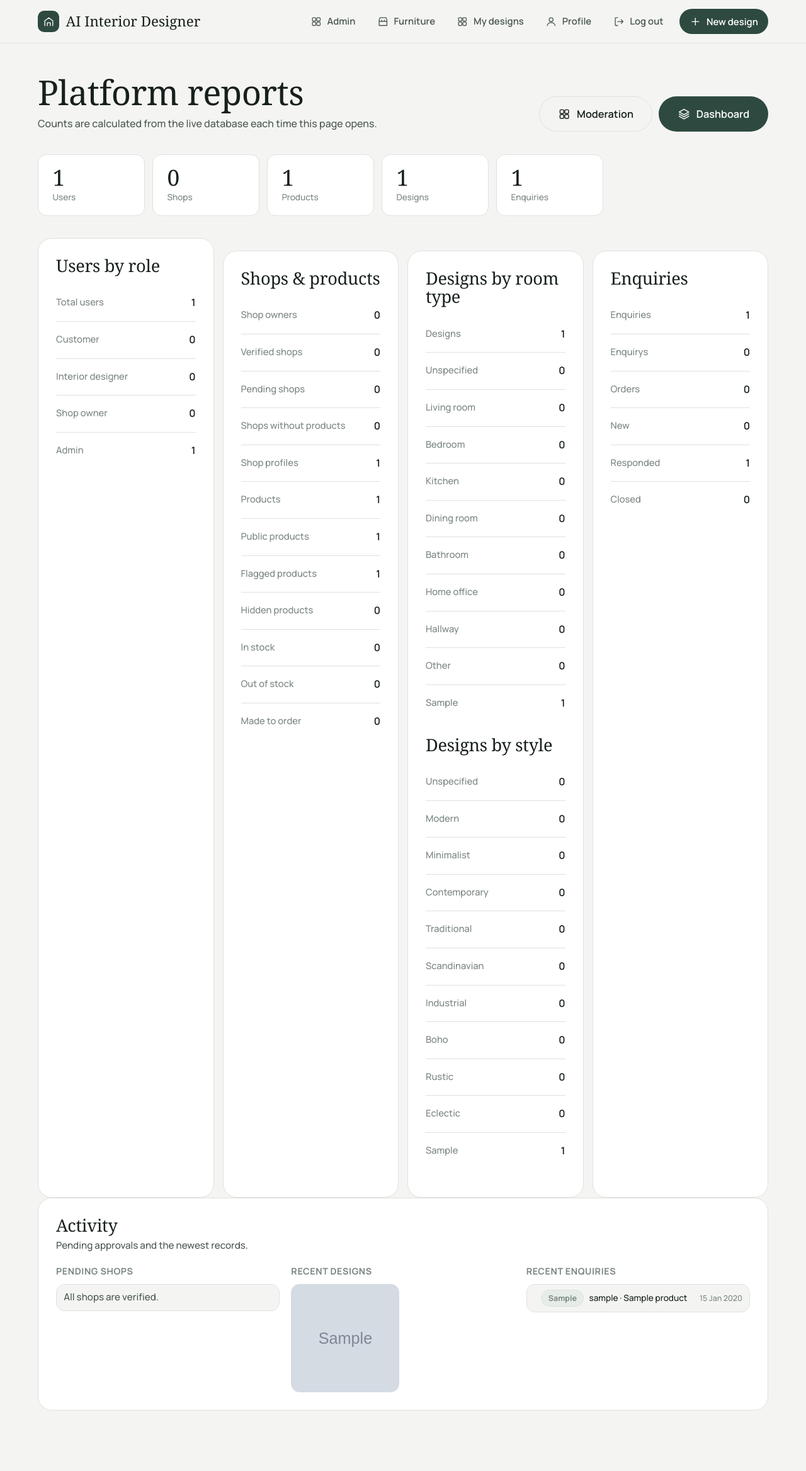
After one commit to varunhunakunti2-crypto/EDITOR_CODE_updated, a Flask app: page /admin/reports in a window 1280 px wide. The commit adds this page. Shown: the whole page at 63% size. Run offline with Flask 3, Linux system fonts and the light colour scheme; a user stored in the database is signed in; tables that the repository leaves empty hold one stand-in row (values such as "Sample post"); grey boxes marked "Sample" are stand-in pictures; some web fonts are replaced.

Commit message:
Add admin moderation reports and activity panel

```diff
--- a/app.py
+++ b/app.py
@@ -57,7 +57,8 @@ def verified_shop_ids():
 
 def visible_products():
     """Catalogue query: verified shops only, plus the owner's own pending items."""
-    query = Product.query
+    query = Product.query.filter(or_(Product.hidden.is_(False),
+                                     Product.hidden.is_(None)))
     if current_user.is_admin:
         return query
     ids = verified_shop_ids()
@@ -69,6 +70,24 @@ def visible_products():
 
 def shop_profile_for(owner_id):
     return ShopProfile.query.filter_by(owner_id=owner_id).first()
+
+
+def safe_next(fallback):
+    """Only allow local redirect targets supplied by a form."""
+    target = request.form.get('next', '')
+    return target if target.startswith('/') and not target.startswith('//') \
+        else fallback
+
+
+def delete_product(product):
+    """Remove a product with its enquiries and uploaded image."""
+    Enquiry.query.filter_by(product_id=product.id).delete(synchronize_session=False)
+    db.session.delete(product)
+    db.session.commit()
+    try:
+        os.remove(os.path.join(STATIC_UPLOADS, 'products', product.image_file))
+    except OSError:
+        pass
 
 
 def safe_print(message):
@@ -278,8 +297,13 @@ def admin_dashboard():
     counts = {key: User.query.filter_by(role=key).count() for key in ROLES}
     users = User.query.order_by(User.created_at.desc()).all()
     recent_designs = Design.query.order_by(Design.created_at.desc()).limit(8).all()
+    recent_enquiries = Enquiry.query.order_by(Enquiry.created_at.desc()).limit(8).all()
+    pending_shops = [s for s in User.query.filter_by(role='shop_owner').all()
+                     if not s.shop_profile or not s.shop_profile.verified]
     return render_template('admin.html', counts=counts, users=users,
                            recent_designs=recent_designs,
+                           recent_enquiries=recent_enquiries,
+                           pending_shops=pending_shops,
                            total_designs=Design.query.count())
 
 
@@ -394,13 +418,7 @@ def product_delete(product_id):
     if not current_user.is_admin and product.owner_id != current_user.id:
         abort(403)
     # Enquiries point at the product with a non-nullable FK; remove them too.
-    Enquiry.query.filter_by(product_id=product.id).delete(synchronize_session=False)
-    db.session.delete(product)
-    db.session.commit()
-    try:
-        os.remove(os.path.join(STATIC_UPLOADS, 'products', product.image_file))
-    except OSError:
-        pass
+    delete_product(product)
     flash('Product deleted.', 'success')
     return redirect(url_for('products'))
 
@@ -529,7 +547,101 @@ def admin_shop_verify(owner_id):
     flash(('Shop verified. Its products are now publicly listed.'
            if verified else 'Shop verification revoked. Products are hidden.'),
           'success')
-    return redirect(url_for('admin_shop', owner_id=owner.id))
+    return redirect(safe_next(url_for('admin_shop', owner_id=owner.id)))
+
+
+@app.route('/admin/products')
+@role_required('admin')
+def admin_products():
+    """Moderation queue: flagged products first, then newest."""
+    products = Product.query.order_by(Product.flagged.desc(),
+                                      Product.created_at.desc()).all()
+    return render_template('admin_products.html', products=products,
+                           availability=AVAILABILITY)
+
+
+@app.route('/admin/products/<int:product_id>/moderate', methods=['POST'])
+@role_required('admin')
+def admin_product_moderate(product_id):
+    """Hide, unhide or permanently remove a flagged product."""
+    product = Product.query.get_or_404(product_id)
+    action = request.form.get('action')
+    if action == 'hide':
+        product.hidden = True
+        db.session.commit()
+        flash('Product hidden from the public catalogue.', 'success')
+    elif action == 'unhide':
+        product.hidden = False
+        product.flagged = False
+        db.session.commit()
+        flash('Product restored and flag cleared.', 'success')
+    elif action == 'remove':
+        name = product.name
+        delete_product(product)
+        flash('Removed product: ' + name, 'success')
+    else:
+        abort(400)
+    return redirect(safe_next(url_for('admin_products')))
+
+
+@app.route('/admin/reports')
+@role_required('admin')
+def admin_reports():
+    """Platform counts for users, shops, products, designs and enquiries."""
+    users = User.query.all()
+    shops = [u for u in users if u.role == 'shop_owner']
+    profiles = ShopProfile.query.all()
+    products = Product.query.all()
+    designs = Design.query.all()
+    enquiries = Enquiry.query.all()
+
+    def counts(values, key, keys):
+        found = {}
+        for value in values:
+            name = getattr(value, key, None) or ''
+            found[name] = found.get(name, 0) + 1
+        result = {k: found.get(k, 0) for k in keys}
+        result.update({k: v for k, v in found.items() if k not in result})
+        return result
+
+    room_counts = counts(designs, 'room_type', list(ROOM_TYPES))
+    style_counts = counts(designs, 'style', list(STYLES))
+    return render_template(
+        'admin_reports.html',
+        user_counts={role: sum(1 for u in users if u.role == role) for role in ROLES},
+        total_users=len(users),
+        shop_counts={
+            'total': len(shops),
+            'verified': sum(1 for s in shops if s.shop_profile and s.shop_profile.verified),
+            'pending': sum(1 for s in shops if not s.shop_profile or
+                           not s.shop_profile.verified),
+            'without_products': sum(1 for s in shops if not s.products),
+        },
+        product_counts={
+            'total': len(products),
+            'flagged': sum(1 for p in products if p.flagged),
+            'hidden': sum(1 for p in products if p.hidden),
+            'public': sum(1 for p in products if not p.hidden),
+        },
+        availability_counts=counts(products, 'availability', list(AVAILABILITY)),
+        availability_labels=AVAILABILITY,
+        design_counts={
+            'total': len(designs),
+            'room': room_counts, 'style': style_counts,
+        },
+        room_labels=ROOM_TYPES, style_labels=STYLES,
+        enquiry_counts={
+            'total': len(enquiries),
+            'kind': counts(enquiries, 'kind', list(ENQUIRY_KINDS)),
+            'status': counts(enquiries, 'status', list(ENQUIRY_STATUSES)),
+        },
+        enquiry_labels={'kind': ENQUIRY_KINDS, 'status': ENQUIRY_STATUSES},
+        pending_shops=[s for s in shops if not s.shop_profile or
+                       not s.shop_profile.verified],
+        recent_designs=Design.query.order_by(Design.created_at.desc()).limit(8).all(),
+        recent_enquiries=Enquiry.query.order_by(Enquiry.created_at.desc()).limit(8).all(),
+        total_profiles=len(profiles),
+    )
 
 
 @app.route('/products')
@@ -579,6 +691,19 @@ def product_enquire(product_id):
     db.session.commit()
     flash('Your ' + kind + ' was sent to ' + product.owner.username + '.',
           'success')
+    return redirect(url_for('product_detail', product_id=product_id))
+
+
+@app.route('/products/<int:product_id>/flag', methods=['POST'])
+@login_required
+def product_flag(product_id):
+    """Flag a listing for admin review (owner and admin cannot flag their own)."""
+    product = visible_products().filter_by(id=product_id).first_or_404()
+    if current_user.is_admin or current_user.id == product.owner_id:
+        abort(403)
+    product.flagged = True
+    db.session.commit()
+    flash('Thanks — this product was flagged for admin review.', 'success')
     return redirect(url_for('product_detail', product_id=product_id))
 
 
--- a/static/css/style.css
+++ b/static/css/style.css
@@ -360,6 +360,11 @@ p{margin:0}
 .enquiry-message{margin:.8rem 0;padding:.7rem .9rem;border-radius:var(--r-md);background:var(--paper);color:var(--ink-2)}
 .enquiry-status{display:flex;gap:8px;align-items:center;max-width:360px}
 .enquiry-status select{flex:1}
+.activity-grid{display:grid;grid-template-columns:repeat(auto-fit,minmax(240px,1fr));gap:18px;margin-top:1rem}
+.activity-grid h3{margin:0 0 .7rem;font:700 .9rem var(--font-ui);color:var(--ink-3);text-transform:uppercase;letter-spacing:.04em}
+.activity-list{list-style:none;margin:0;padding:0;display:grid;gap:.5rem}
+.activity-list li{display:flex;align-items:center;gap:8px;flex-wrap:wrap;padding:.5rem .7rem;border:1px solid var(--mist);border-radius:var(--r-md);background:var(--paper);font-size:.85rem}
+.activity-list li span{margin-left:auto;color:var(--ink-3);font-size:.78rem}
 .detail-grid{display:grid;grid-template-columns:minmax(0,1fr) minmax(300px,420px);gap:32px;align-items:start}
 .detail-media{border-radius:var(--r-lg);overflow:hidden;background:var(--mist);box-shadow:var(--shadow)}
 .detail-media img{display:block;width:100%;height:auto}
--- /dev/null
+++ b/templates/admin_reports.html
@@ -0,0 +1,126 @@
+{% extends "base.html" %}
+{% from "_icons.html" import icon %}
+{% block title %}Reports · Admin{% endblock %}
+{% block content %}
+<div class="container page">
+  <div class="page-head">
+    <div>
+      <h1>Platform reports</h1>
+      <p>Counts are calculated from the live database each time this page opens.</p>
+    </div>
+    <div class="head-actions">
+      <a href="{{ url_for('admin_products') }}" class="btn btn-ghost btn-lg">{{ icon('grid') }} Moderation</a>
+      <a href="{{ url_for('admin_dashboard') }}" class="btn btn-primary btn-lg">{{ icon('layers') }} Dashboard</a>
+    </div>
+  </div>
+
+  <div class="stats">
+    <div class="stat"><b>{{ total_users }}</b><span>Users</span></div>
+    <div class="stat"><b>{{ shop_counts.total }}</b><span>Shops</span></div>
+    <div class="stat"><b>{{ product_counts.total }}</b><span>Products</span></div>
+    <div class="stat"><b>{{ design_counts.total }}</b><span>Designs</span></div>
+    <div class="stat"><b>{{ enquiry_counts.total }}</b><span>Enquiries</span></div>
+  </div>
+
+  <div class="feature-grid">
+    <section class="panel">
+      <h2>Users by role</h2>
+      <dl class="details">
+        <div><dt>Total users</dt><dd>{{ total_users }}</dd></div>
+        {% for role, label in role_labels.items() %}
+        <div><dt>{{ label }}</dt><dd>{{ user_counts[role] }}</dd></div>
+        {% endfor %}
+      </dl>
+    </section>
+
+    <section class="panel">
+      <h2>Shops &amp; products</h2>
+      <dl class="details">
+        <div><dt>Shop owners</dt><dd>{{ shop_counts.total }}</dd></div>
+        <div><dt>Verified shops</dt><dd>{{ shop_counts.verified }}</dd></div>
+        <div><dt>Pending shops</dt><dd>{{ shop_counts.pending }}</dd></div>
+        <div><dt>Shops without products</dt><dd>{{ shop_counts.without_products }}</dd></div>
+        <div><dt>Shop profiles</dt><dd>{{ total_profiles }}</dd></div>
+        <div><dt>Products</dt><dd>{{ product_counts.total }}</dd></div>
+        <div><dt>Public products</dt><dd>{{ product_counts.public }}</dd></div>
+        <div><dt>Flagged products</dt><dd>{{ product_counts.flagged }}</dd></div>
+        <div><dt>Hidden products</dt><dd>{{ product_counts.hidden }}</dd></div>
+        {% for value, label in availability_labels.items() %}
+        <div><dt>{{ label }}</dt><dd>{{ availability_counts[value] }}</dd></div>
+        {% endfor %}
+      </dl>
+    </section>
+
+    <section class="panel">
+      <h2>Designs by room type</h2>
+      <dl class="details">
+        <div><dt>Designs</dt><dd>{{ design_counts.total }}</dd></div>
+        {% for key, count in design_counts.room.items() %}
+        <div><dt>{{ room_labels.get(key, key) if key else 'Unspecified' }}</dt><dd>{{ count }}</dd></div>
+        {% endfor %}
+      </dl>
+      <h2 style="margin-top:1.4rem">Designs by style</h2>
+      <dl class="details">
+        {% for key, count in design_counts.style.items() %}
+        <div><dt>{{ style_labels.get(key, key) if key else 'Unspecified' }}</dt><dd>{{ count }}</dd></div>
+        {% endfor %}
+      </dl>
+    </section>
+
+    <section class="panel">
+      <h2>Enquiries</h2>
+      <dl class="details">
+        <div><dt>Enquiries</dt><dd>{{ enquiry_counts.total }}</dd></div>
+        {% for value, label in enquiry_labels.kind.items() %}
+        <div><dt>{{ label }}s</dt><dd>{{ enquiry_counts.kind[value] }}</dd></div>
+        {% endfor %}
+        {% for value, label in enquiry_labels.status.items() %}
+        <div><dt>{{ label }}</dt><dd>{{ enquiry_counts.status[value] }}</dd></div>
+        {% endfor %}
+      </dl>
+    </section>
+  </div>
+
+  <section class="panel">
+    <h2>Activity</h2>
+    <p class="sub">Pending approvals and the newest records.</p>
+    <div class="activity-grid">
+      <div>
+        <h3>Pending shops</h3>
+        <ul class="activity-list">
+          {% for s in pending_shops %}
+          <li><a href="{{ url_for('admin_shop', owner_id=s.id) }}">{{ s.shop_profile.shop_name if s.shop_profile else s.username }}</a>
+            <span>{{ s.created_at|date }}</span></li>
+          {% else %}
+          <li class="sub">All shops are verified.</li>
+          {% endfor %}
+        </ul>
+      </div>
+      <div>
+        <h3>Recent designs</h3>
+        <div class="recent" style="margin-top:.6rem">
+          {% for d in recent_designs %}
+          <a href="{{ url_for('result', design_id=d.id) }}" title="{{ d.prompt }}">
+            <img src="{{ url_for('static', filename='uploads/output/' + d.output_image) }}" alt="{{ d.prompt }}" loading="lazy">
+          </a>
+          {% else %}
+          <p class="sub">No designs yet.</p>
+          {% endfor %}
+        </div>
+      </div>
+      <div>
+        <h3>Recent enquiries</h3>
+        <ul class="activity-list">
+          {% for e in recent_enquiries %}
+          <li><span class="role-badge">{{ e.kind_label }}</span>
+            {{ e.customer.username }} · {{ e.product.name }}
+            <span>{{ e.created_at|date }}</span></li>
+          {% else %}
+          <li class="sub">No enquiries yet.</li>
+          {% endfor %}
+        </ul>
+      </div>
+    </div>
+  </section>
+</div>
+{% endblock %}
--- a/templates/admin_shop.html
+++ b/templates/admin_shop.html
@@ -29,6 +29,7 @@
     {% endif %}
     <form method="POST" action="{{ url_for('admin_shop_verify', owner_id=owner.id) }}" style="margin-top:1rem">
       <input type="hidden" name="verified" value="{{ '0' if profile and profile.verified else '1' }}">
+      <input type="hidden" name="next" value="{{ url_for('admin_shop', owner_id=owner.id) }}">
       <button type="submit" class="btn btn-primary">{{ icon('check') }} {{ 'Revoke verification' if profile and profile.verified else 'Verify shop' }}</button>
     </form>
   </section>
--- a/templates/product_detail.html
+++ b/templates/product_detail.html
@@ -60,6 +60,12 @@
       </section>
       {% endif %}
 
+      {% if not current_user.is_admin and current_user.id != product.owner_id %}
+      <form method="POST" action="{{ url_for('product_flag', product_id=product.id) }}" style="margin-top:.8rem">
+        <button type="submit" class="btn btn-ghost btn-block">{{ icon('alert') }} Report this listing</button>
+      </form>
+      {% endif %}
+
       <div class="head-actions" style="margin-top:1.5rem">
         <a href="{{ url_for('result', design_id=latest_design.id) if latest_design else url_for('design') }}"
            class="btn btn-primary btn-lg">{{ icon('wand') }} Place in my design</a>
```
Also changed, not shown: database.py (+17 -0 lines), templates/admin.html (+34 -5 lines), templates/admin_products.html (added, +71 -0 lines), templates/admin_shops.html (+10 -1 lines), tests/admin_check.py (added, +229 -0 lines), tests/browser_check.py (+2 -0 lines), tests/smoke_test.py (+4 -2 lines), README.md, 2 other files.
